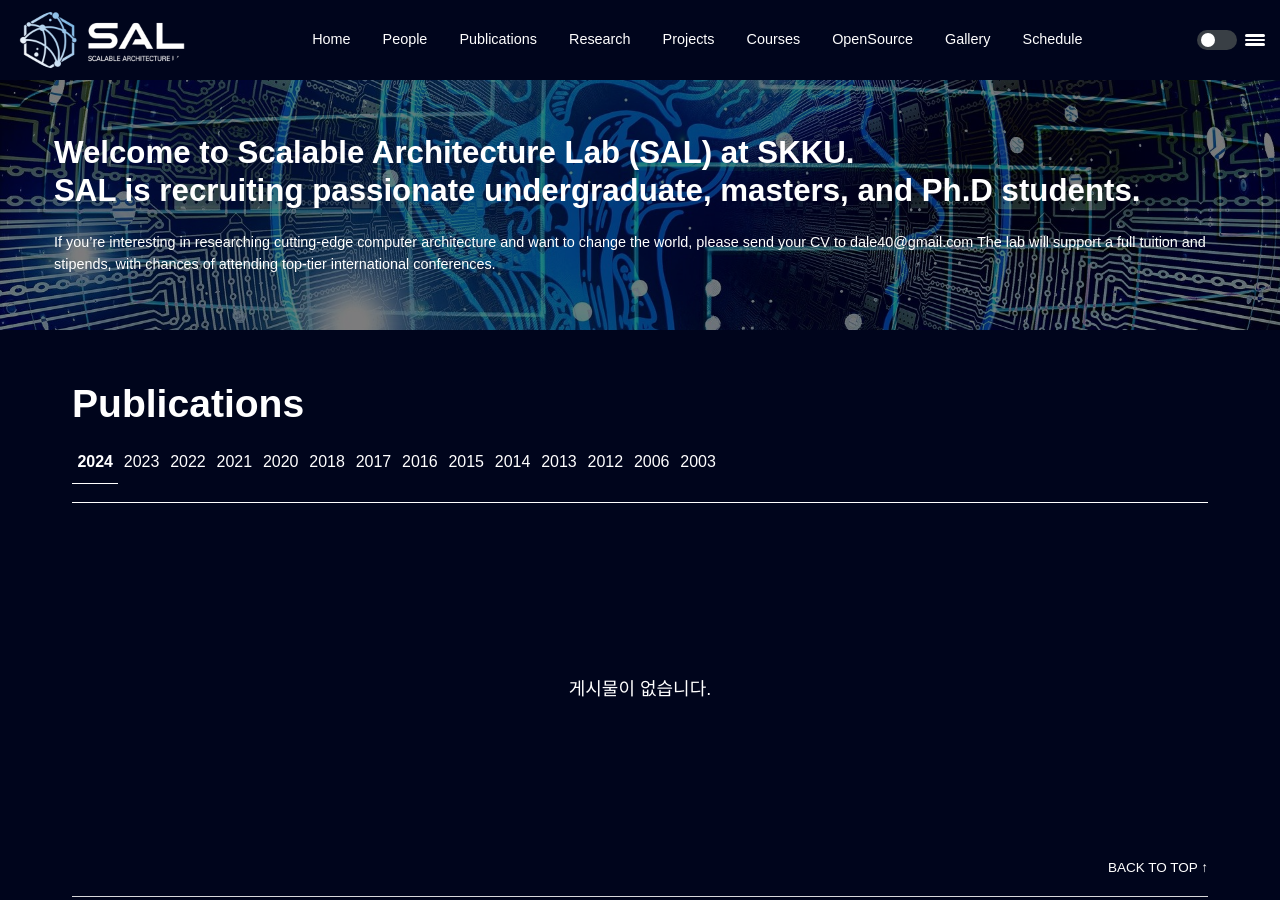
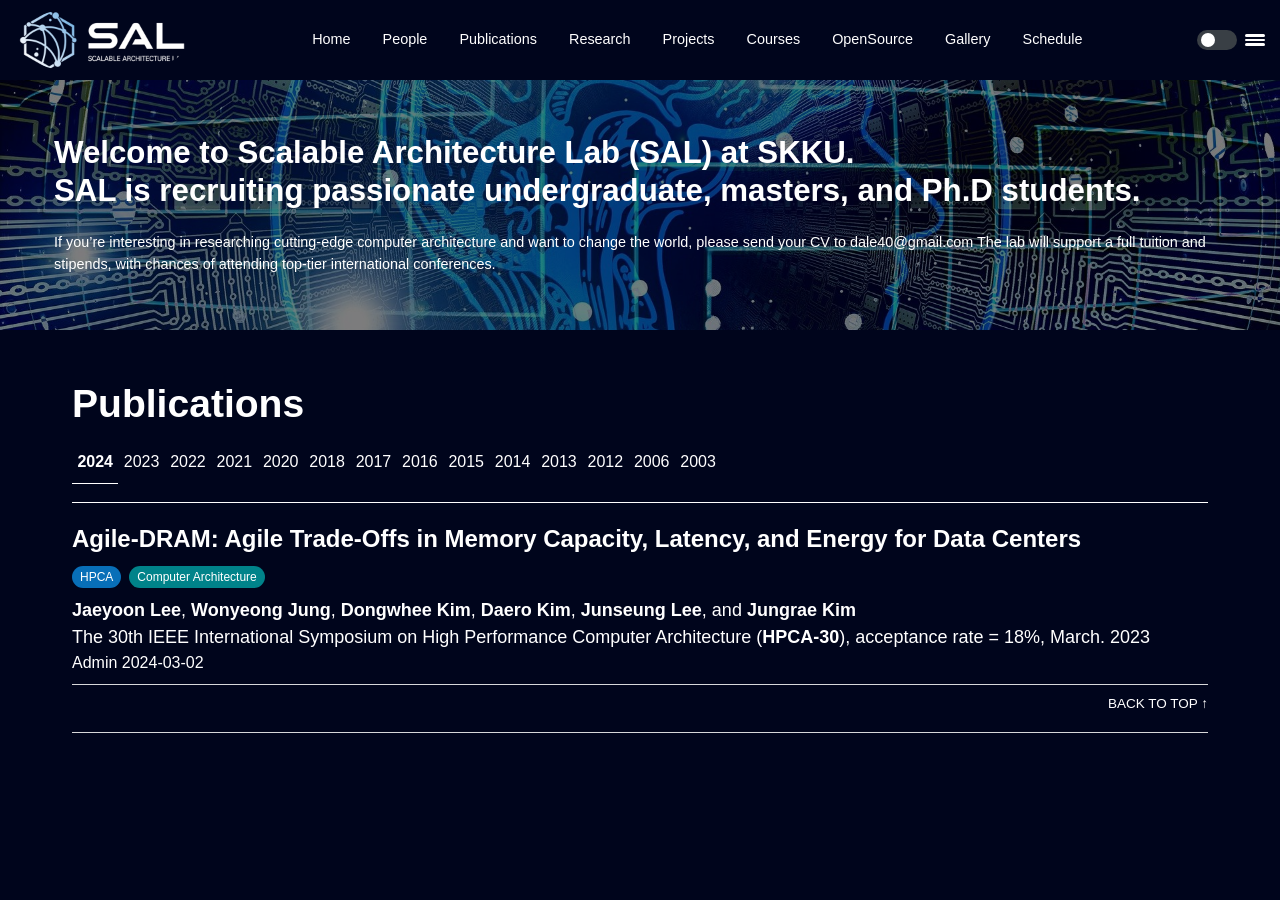
Before and after one commit to scalable-arch/scalable-arch.github.io, a Jekyll site: the page built from publications-year.md, in a window 1280 px wide and 900 px high. Built offline with Jekyll 4.4.1, drawn with Linux system fonts in a browser that asks for light colours.

Commit message:
Add new publication post

```diff
--- /dev/null
+++ b/_posts/pub/2024-03-02-Agile-DRAM:_Agile_Trade-Offs_in_Memory_Capacity,_Latency,_and_Energy_for_Data_Centers.md
@@ -0,0 +1,9 @@
+---
+title: "Agile-DRAM: Agile Trade-Offs in Memory Capacity, Latency, and Energy for Data Centers"
+category: Computer Architecture
+tags: HPCA
+pub-type: C
+---
+
+**Jaeyoon Lee**, **Wonyeong Jung**, **Dongwhee Kim**, **Daero Kim**, **Junseung Lee**, and **Jungrae Kim**<br>
+The 30th IEEE International Symposium on High Performance Computer Architecture (**HPCA-30**), acceptance rate = 18%, March. 2023
```
Also changed, not shown: _posts/pub/2023-11-15-Unity_ECC:_Unified_Memory_Protection_Against_Bit_and_Chip_Errors.md (+1 -1 lines).
